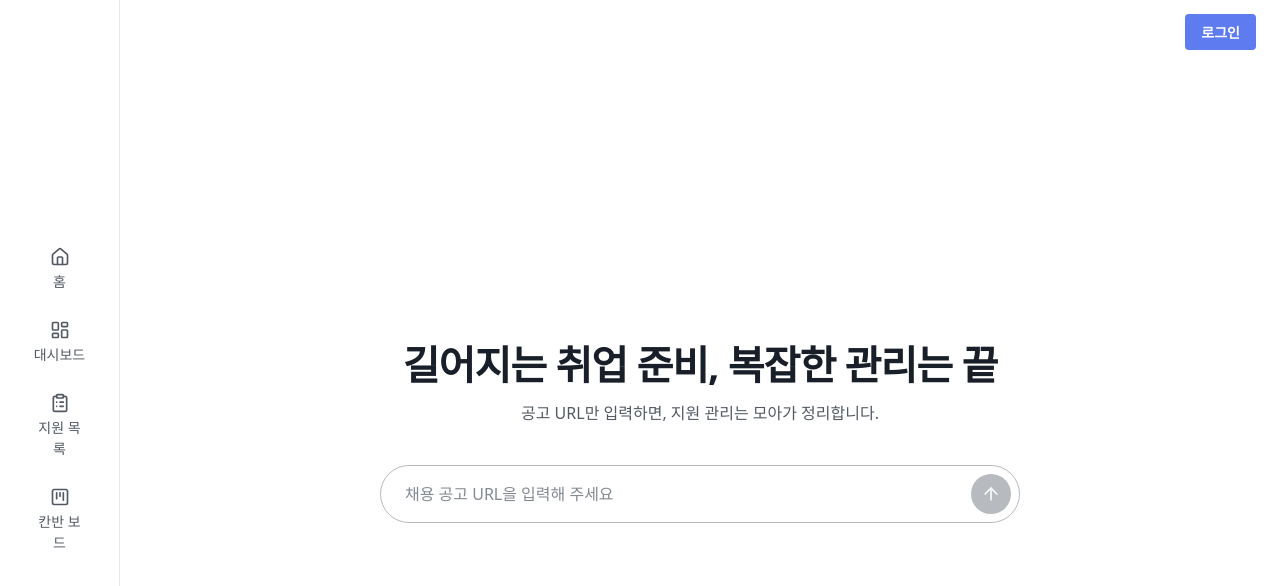
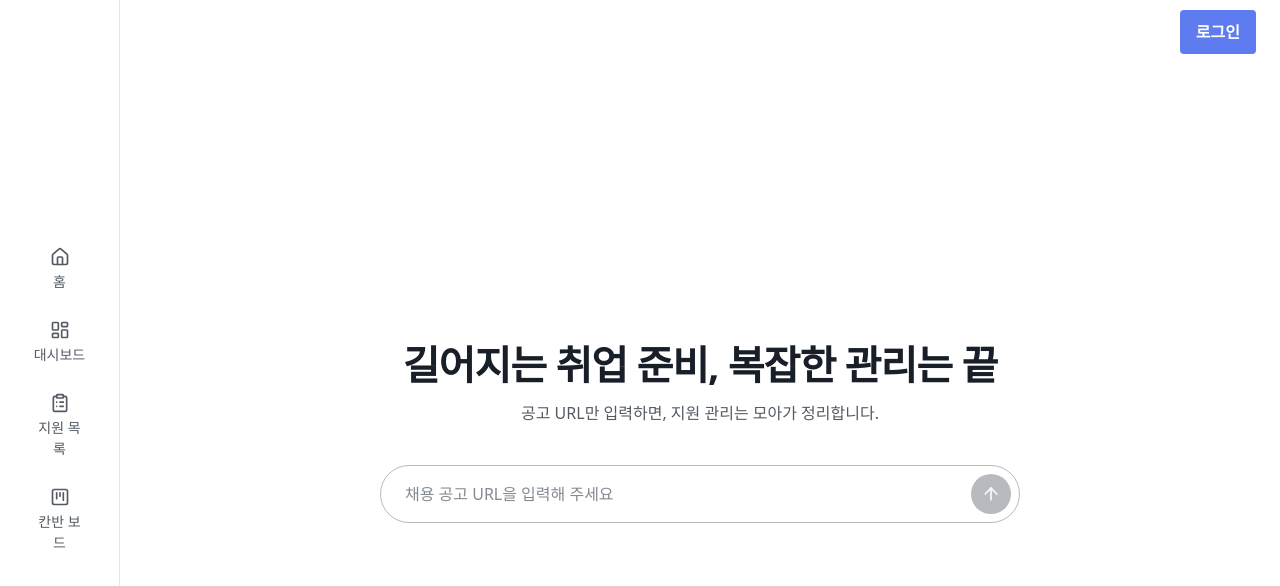
Before and after one commit to kimywann/moah-mono, a React (Vite) app in the folder apps/moah/: page / in a window 1280 px wide. Shown: the top 586 px of the page. Built offline with nearby package versions, Linux system fonts and the light colour scheme; no server answers.

Commit message:
refactor: 인증 링크 스타일 공통화

```diff
--- a/apps/moah/src/components/layout/Header.tsx
+++ b/apps/moah/src/components/layout/Header.tsx
@@ -1,6 +1,9 @@
 import type { MouseEvent } from "react";
 import { Link, useNavigate } from "react-router";
 import { useAuth } from "@/contexts/AuthContext";
+
+const AUTH_BUTTON_CLASS =
+  "medium semibold inline-flex h-11 items-center justify-center whitespace-nowrap rounded-tiny bg-primary px-4 text-white leading-body transition-colors hover:bg-primary-hover focus-visible:outline-none focus-visible:ring-2 focus-visible:ring-focus focus-visible:ring-offset-2";
 
 const Header = () => {
   const { isAuthenticated, user, handleLogout } = useAuth();
@@ -24,7 +27,7 @@ const Header = () => {
               src={user?.profileImage ?? ""}
             />
             <Link
-              className="medium semibold inline-flex h-11 items-center justify-center whitespace-nowrap rounded-tiny bg-primary px-4 text-white leading-body transition-colors hover:bg-primary-hover focus-visible:outline-none focus-visible:ring-2 focus-visible:ring-focus focus-visible:ring-offset-2"
+              className={AUTH_BUTTON_CLASS}
               onClick={handleClickLogout}
               to="/"
             >
@@ -32,10 +35,7 @@ const Header = () => {
             </Link>
           </div>
         ) : (
-          <Link
-            className="display14 bold ml-auto inline-flex h-9 items-center justify-center rounded-tiny bg-primary px-4 text-white hover:bg-primary-hover"
-            to="/login"
-          >
+          <Link className={`ml-auto ${AUTH_BUTTON_CLASS}`} to="/login">
             로그인
           </Link>
         )}
```
